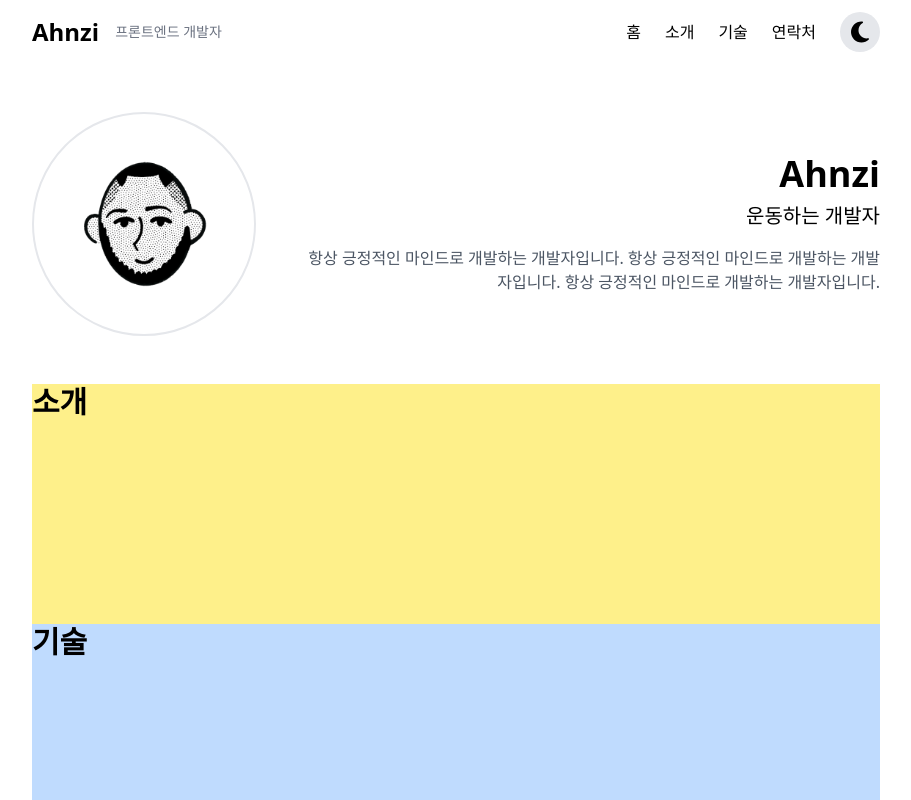
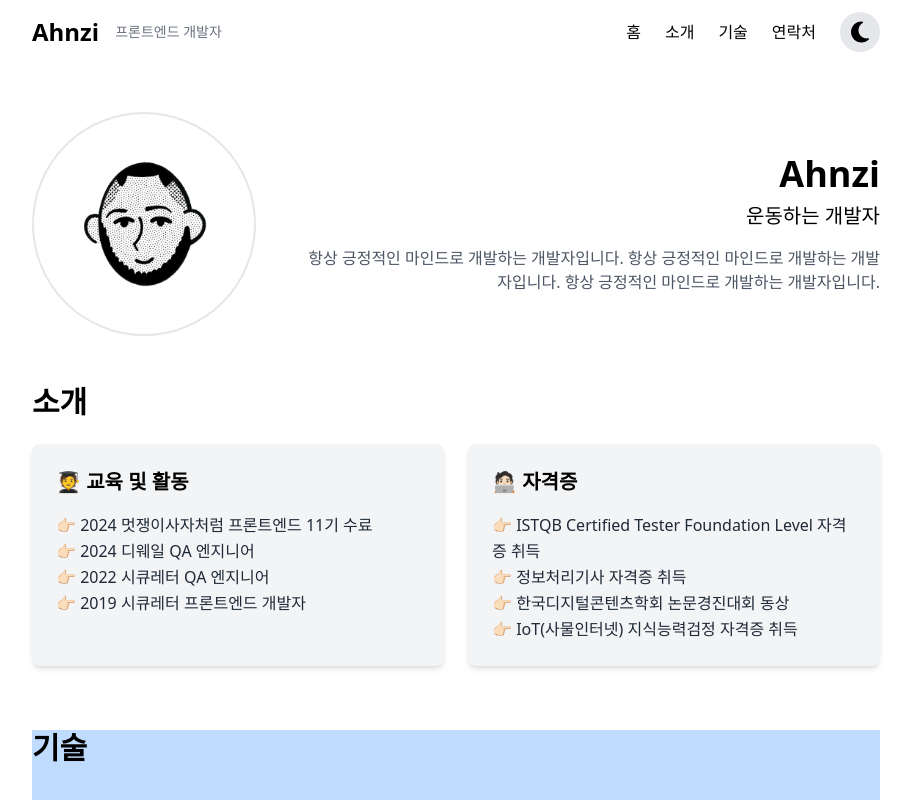
Before and after one commit to ahnzi91/ahnzi-portfolio, a React (Vite) app: page / in a window 1280 px wide. Shown: the top 800 px of the page, without its empty margins (184-1095 px from the left). Built offline with nearby package versions, Linux system fonts and the light colour scheme; the HTML template or start-up script is replaced by a standard one.

Commit message:
✨feat: About 만들기

```diff
--- a/src/pages/Home.jsx
+++ b/src/pages/Home.jsx
@@ -19,8 +19,30 @@ const Home = () => {
           </p>
         </div>
       </section>
-      <section className="bg-yellow-200 h-60">
+
+      {/* About Section */}
+      <section className="mb-16">
         <h2 className="mb-6 text-3xl font-bold">소개</h2>
+        <div className="grid grid-cols-2 gap-6">
+          <article className="p-6 transition-transform duration-300 bg-gray-100 rounded-lg shadow-md hover:scale-105">
+            <h3 className="mb-4 text-xl font-semibold">🧑‍🎓 교육 및 활동</h3>
+            <ul className="leading-relaxed text-gray-800">
+              <li>👉🏻 2024 멋쟁이사자처럼 프론트엔드 11기 수료</li>
+              <li>👉🏻 2024 디웨일 QA 엔지니어</li>
+              <li>👉🏻 2022 시큐레터 QA 엔지니어</li>
+              <li>👉🏻 2019 시큐레터 프론트엔드 개발자</li>
+            </ul>
+          </article>
+          <article className="p-6 transition-transform duration-300 bg-gray-100 rounded-lg shadow-md hover:scale-105">
+            <h3 className="mb-4 text-xl font-semibold">🧑🏻‍💻 자격증</h3>
+            <ul className="leading-relaxed text-gray-800">
+              <li>👉🏻 ISTQB Certified Tester Foundation Level 자격증 취득</li>
+              <li>👉🏻 정보처리기사 자격증 취득</li>
+              <li>👉🏻 한국디지털콘텐츠학회 논문경진대회 동상</li>
+              <li>👉🏻 IoT(사물인터넷) 지식능력검정 자격증 취득</li>
+            </ul>
+          </article>
+        </div>
       </section>
       <section className="bg-blue-200 h-60">
         <h2 className="mb-6 text-3xl font-bold">기술</h2>
```
